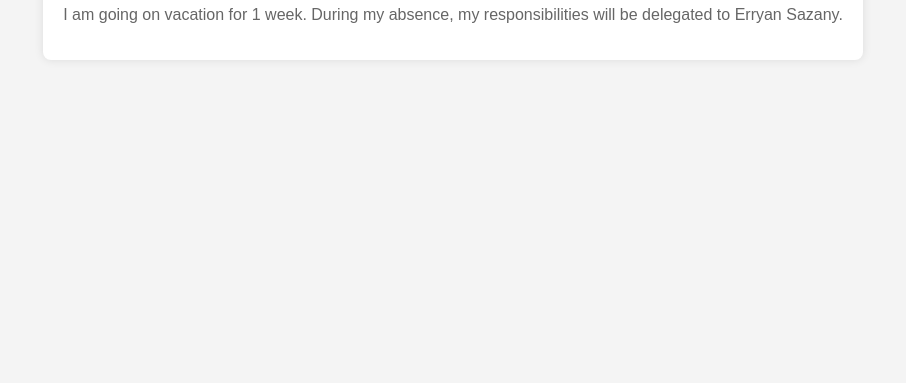
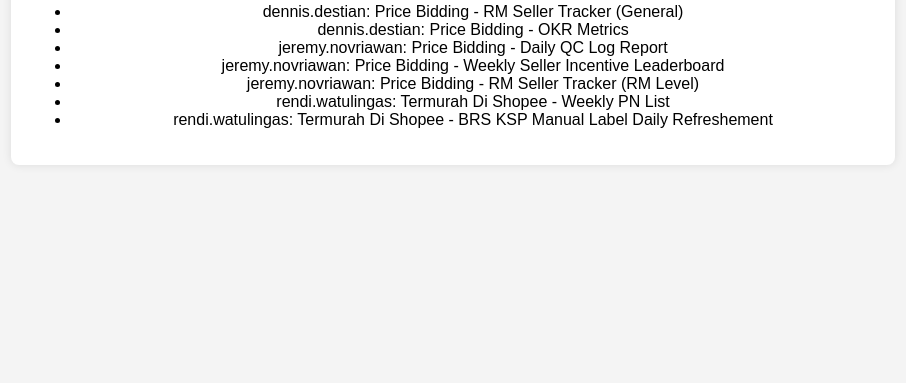
Before and after one commit to iqbalbasyar/onleave, a plain HTML site: page index.html in a window 1280 px wide. Shown: the part 417-800 px from the top of the page, without its empty margins (187-1093 px from the left). Drawn offline with Linux system fonts and the light colour scheme.

Commit message:
Update index.html

```diff
--- a/index.html
+++ b/index.html
@@ -33,7 +33,19 @@
 <body>
     <div class="container">
         <h1>Announcement</h1>
-        <p>I am going on vacation for 1 week. During my absence, my responsibilities will be delegated to Erryan Sazany.</p>
+        <p>I am going on vacation for 1 week. During my absence, my responsibilities will be delegated to my manager or my team</p>
+        <p>For general inquiries, kindly reach Erryan Sazany.
+        </p>
+        Please reach the following PICs for specific request
+        <ul>
+            <li><span>dennis.destian:</span> Price Bidding - RM Seller Tracker (General)</li>
+            <li><span>dennis.destian:</span> Price Bidding - OKR Metrics</li>
+            <li><span>jeremy.novriawan:</span> Price Bidding - Daily QC Log Report</li>
+            <li><span>jeremy.novriawan:</span> Price Bidding - Weekly Seller Incentive Leaderboard</li>
+            <li><span>jeremy.novriawan:</span> Price Bidding - RM Seller Tracker (RM Level)</li>
+            <li><span>rendi.watulingas:</span> Termurah Di Shopee - Weekly PN List</li>
+            <li><span>rendi.watulingas:</span> Termurah Di Shopee - BRS KSP Manual Label Daily Refreshement</li>
+        </ul>
     </div>
 </body>
 </html>
```
